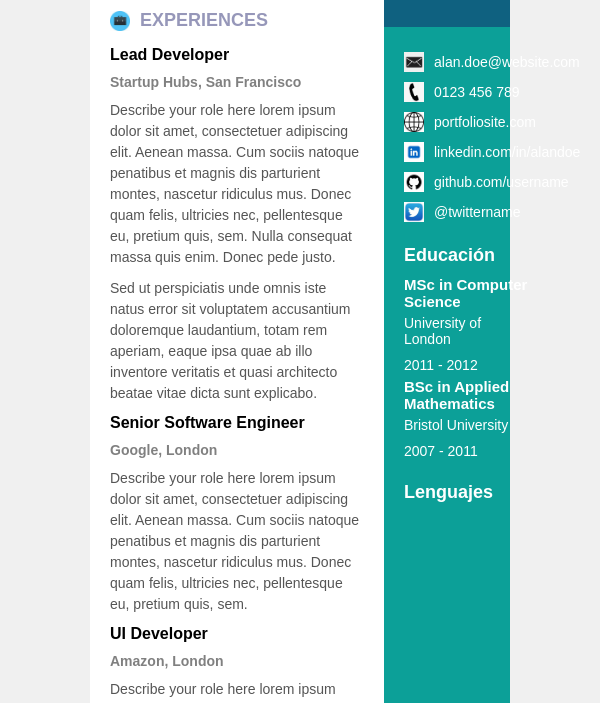
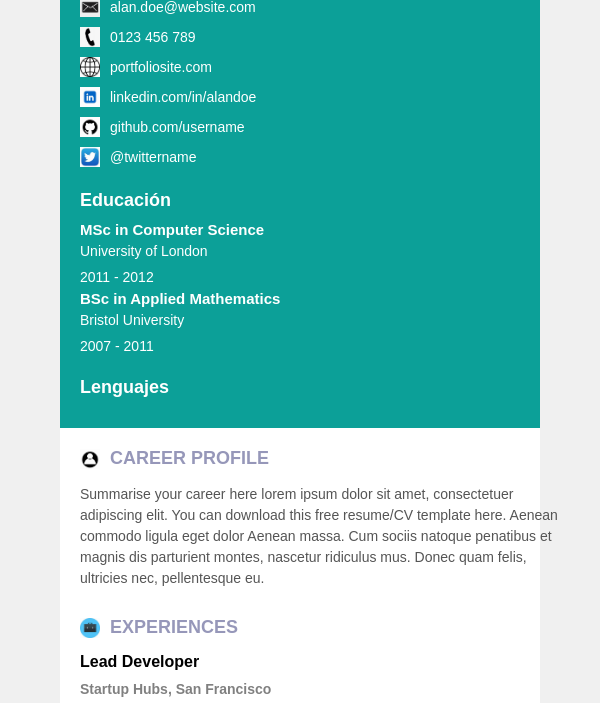
Before and after one commit to tatiana906/CURRICULUM, a plain HTML site: page index.html in a window 600 px wide. Shown: the part 273-976 px from the top of the page. Drawn offline with Linux system fonts and the light colour scheme.

Commit message:
Update index.html

```diff
--- a/index.html
+++ b/index.html
@@ -16,13 +16,12 @@
             padding: 10px;
             background-color: #f0f0f0;
             font-family: Arial, sans-serif;
-            width: 70%;
+            width: 80%;
             margin: 0 auto;
         }
 
         .container {
             display: flex;
-
             background-color: white;
             flex-wrap: wrap;
         }
@@ -31,12 +30,14 @@
             background-color: #0ca098;
             color: white;
             text-align: center;
-            width: 50%;
+            width: 30%;
+            flex-direction: column-reverse;
         }
 
         .bloque-azul-oscuro {
             background-color: #13146171;
             padding: 20px;
+            flex-direction: column-reverse;
         }
 
         .imagen {
@@ -56,8 +57,9 @@
 
         .columna {
             padding: 20px;
-            width: 50%;
+            width: 60%;
             color: white;
+            display: column-reverse;
         }
 
         .columna h2,
@@ -143,20 +145,21 @@
             color: white;
         }
 
-        @media (min-width: 600px) {
+        @media (max-width: 600px) {
     .container {
-                flex-wrap: nowrap;
+        display: flex;
+        flex-direction: column-reverse; /* Invierte el orden solo en pantallas pequeñas */
     }
+
     .bloque-azul {
-                width: 30%;
+        width: 100%; /* Ocupa todo el ancho en móviles */
     }
+
     .columna {
-                width: 70%;
-            }
-            .informacion {
-                width: 100%;
+        width: 100%; /* Asegura que el contenido también ocupe todo el ancho */
     }
 }
+
 
     </style>
 </head>
```
Lines whose indentation alone changed are shown as unchanged.
